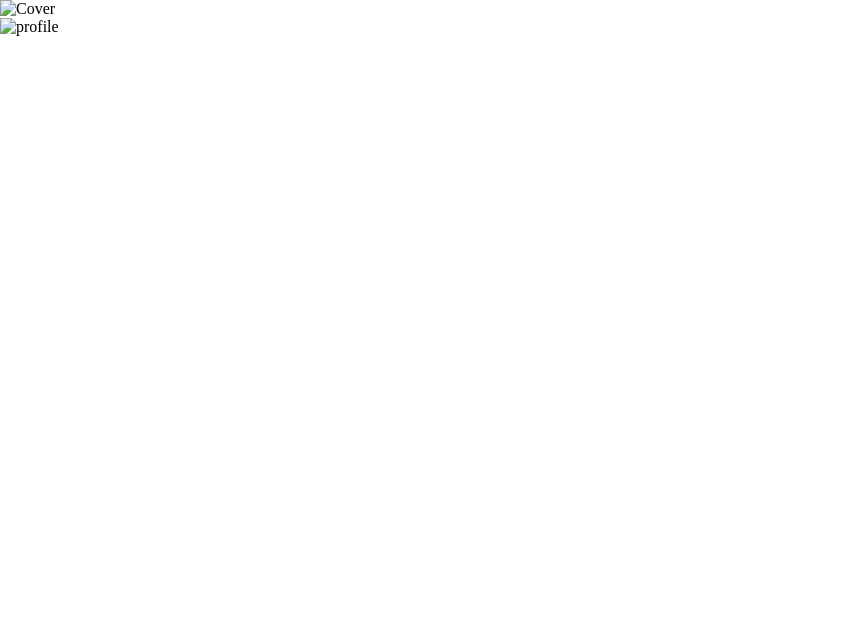
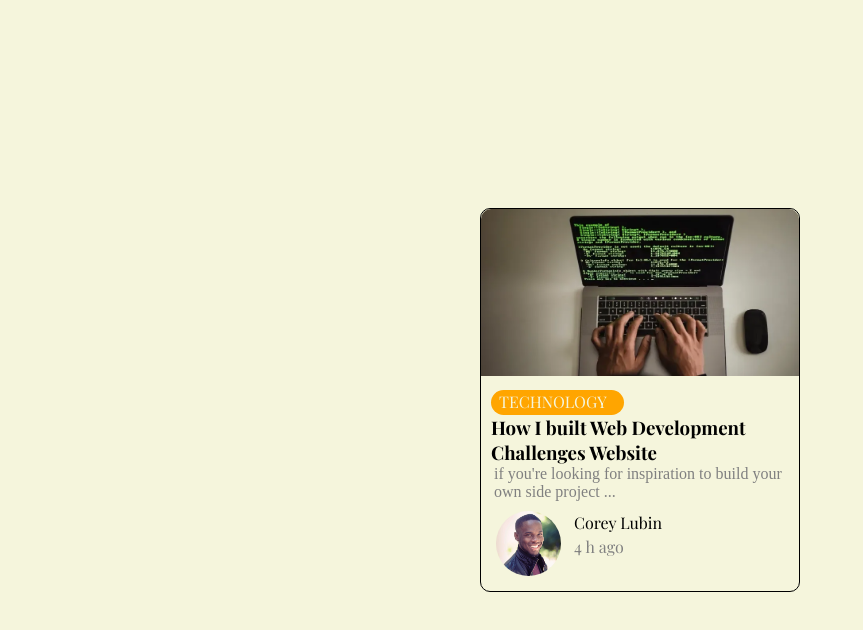
Before and after one commit to Coderyounes/frontendpro, a plain HTML site: page blog-card-component/index.html in a window 1280 px wide. Shown: the whole page, without its empty margins (0-863 px from the left). Drawn offline with nearby package versions, Linux system fonts and the light colour scheme; a web font is replaced by a local one.

Commit message:
Card Component

```diff
--- a/blog-card-component/index.html
+++ b/blog-card-component/index.html
@@ -6,35 +6,46 @@
     <meta http-equiv="X-UA-Compatible" content="IE=edge">
     <meta name="viewport" content="width=device-width, initial-scale=1.0">
     <title>Document</title>
+    <link rel="preconnect" href="https://fonts.googleapis.com">
+    <link rel="preconnect" href="https://fonts.gstatic.com" crossorigin>
+    <link href="https://fonts.googleapis.com/css2?family=Playfair+Display:ital,wght@0,400..900;1,400..900&display=swap" rel="stylesheet">
     <link href="style.css" rel="stylesheet" />
 </head>
 
 <body>
     <!-- Card Container-->
-    <div>
+    <div class="container">
         <!-- Image Cover -->
-        <div>
-            <img src="" alt="Cover">
+        <div class="cover">
+            <img src="cover.png" alt="Cover">
         </div>
         <!-- Article Info & Description-->
-        <div>
+        <div class="Article">
             <!-- Hashtag -->
-            <div>
+            <div class="hashtag">
+                <span class="hashtext">TECHNOLOGY</span>
             </div>
             <!-- Article Title -->
-            <div></div>
+            <div>
+                <h3 class="Title">How I built Web Development Challenges Website</h3>
+            </div>
             <!-- Article Short Description-->
-            <div></div>
+            <div>
+                <p class="description">
+                    if you're looking for inspiration to build your own side project ...
+                </p>
+            </div>
         </div>
         <!-- Profile & name-->
-        <div>
+        <div class="footer">
             <!-- profile img-->
-            <div>
-                <img src="" alt="profile">
+            <div class="profile">
+                <img src="./1-intro-photo-final.png" alt="profile">
             </div>
-            <!-- Name & Published date-->
-            <div>
-
+            <!-- Name & Date-->
+            <div class="userInfo">
+                <p class="name">Corey Lubin</p>
+                <p class="date">4 h ago</p>
             </div>
         </div>
     </div>
--- a/blog-card-component/style.css
+++ b/blog-card-component/style.css
@@ -4,4 +4,76 @@
     box-sizing: border-box;
 }
 
-/* write your CSS here */
+body {
+    background: #F5F5DC;
+    display: flex;
+    justify-content: center;
+    align-items: center;
+    margin: 0;
+    height: 100vh;
+}
+
+.container {
+    width: 20rem;
+    height: 24rem;
+    border: 1px solid black;
+    border-radius: 10px;
+}
+
+.cover img {
+    width: 100%;
+    height: auto;
+    border-top-left-radius: 10px;
+    border-top-right-radius: 10px;
+}
+
+.hashtag {
+    background: orange;
+    line-height: 1.5rem;
+    border-radius: 15px;
+    width: calc(45% - 1px);
+}
+
+.Article {
+    padding: 10px;
+}
+
+.hashtext {
+    font-weight: 400;
+    font-family: "Playfair Display", serif;
+    margin-left: 8px;
+    color:#F5F5DC;
+}
+
+.Title {
+    font-family: "Playfair Display", serif;
+}
+
+.description {
+    font-weight: 100;
+    color: gray;
+    margin-left: 3px;
+}
+
+.footer {
+    padding-left: 15px;
+    display: flex;
+}
+
+.profile img {
+    width: 65px;
+    height: 65px;
+    border-radius: 50%;
+    object-fit: cover;
+}
+
+.userInfo {
+    line-height: 1.5rem;
+    margin-left: 13px;
+    font-family: "Playfair Display", serif;
+}
+
+.date {
+    font-weight: lighter;
+    color: gray;
+}
```
Also changed, not shown: blog-card-component/1-intro-photo-final.png (added), blog-card-component/cover.png (added).
